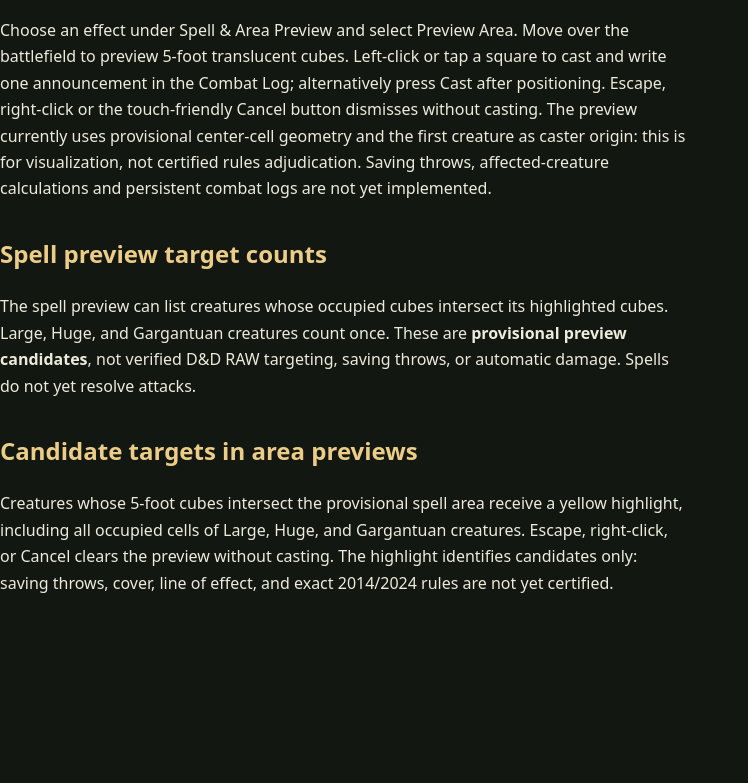
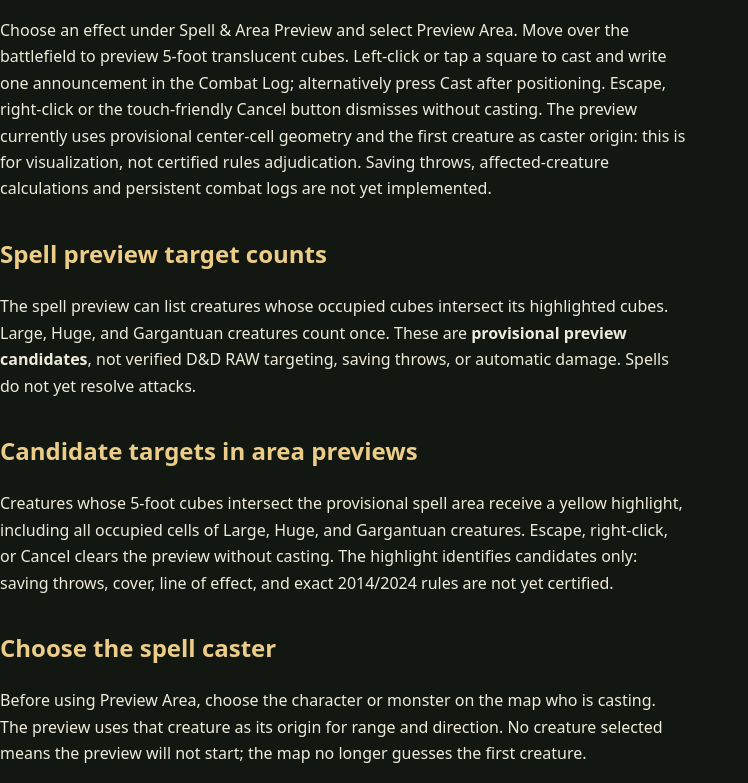
Before and after one commit to cbw29512/DNDblocksbattlemaps, a website: page public/how-to-play.html in a window 1280 px wide. Shown: the part 1944-2727 px from the top of the page, without its empty margins (0-748 px from the left). Before the commit the page ends 2556 px from the top, so only its background shows below. Drawn offline with Linux system fonts and the light colour scheme.

Commit message:
Document explicit spell caster requirement and RAW limitations

```diff
--- a/public/how-to-play.html
+++ b/public/how-to-play.html
@@ -20,4 +20,6 @@ main{max-width:840px;margin:auto;padding:24px 20px 64px}a{color:#e7c77d}header{d
 <section><h2>Spell preview target counts</h2><p>The spell preview can list creatures whose occupied cubes intersect its highlighted cubes. Large, Huge, and Gargantuan creatures count once. These are <b>provisional preview candidates</b>, not verified D&amp;D RAW targeting, saving throws, or automatic damage. Spells do not yet resolve attacks.</p></section>
 
 <section><h2>Candidate targets in area previews</h2><p>Creatures whose 5-foot cubes intersect the provisional spell area receive a yellow highlight, including all occupied cells of Large, Huge, and Gargantuan creatures. Escape, right-click, or Cancel clears the preview without casting. The highlight identifies candidates only: saving throws, cover, line of effect, and exact 2014/2024 rules are not yet certified.</p></section>
+
+<section><h2>Choose the spell caster</h2><p>Before using Preview Area, choose the character or monster on the map who is casting. The preview uses that creature as its origin for range and direction. No creature selected means the preview will not start; the map no longer guesses the first creature.</p></section>
 </body></html>
```
